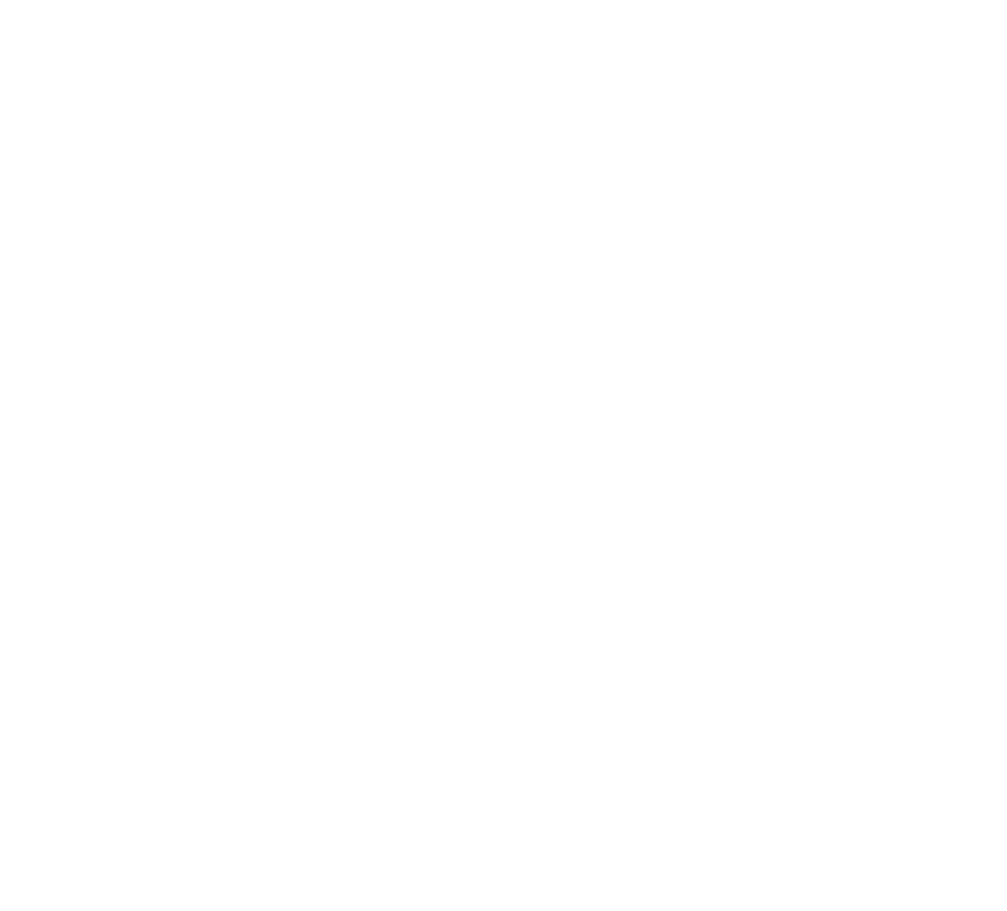
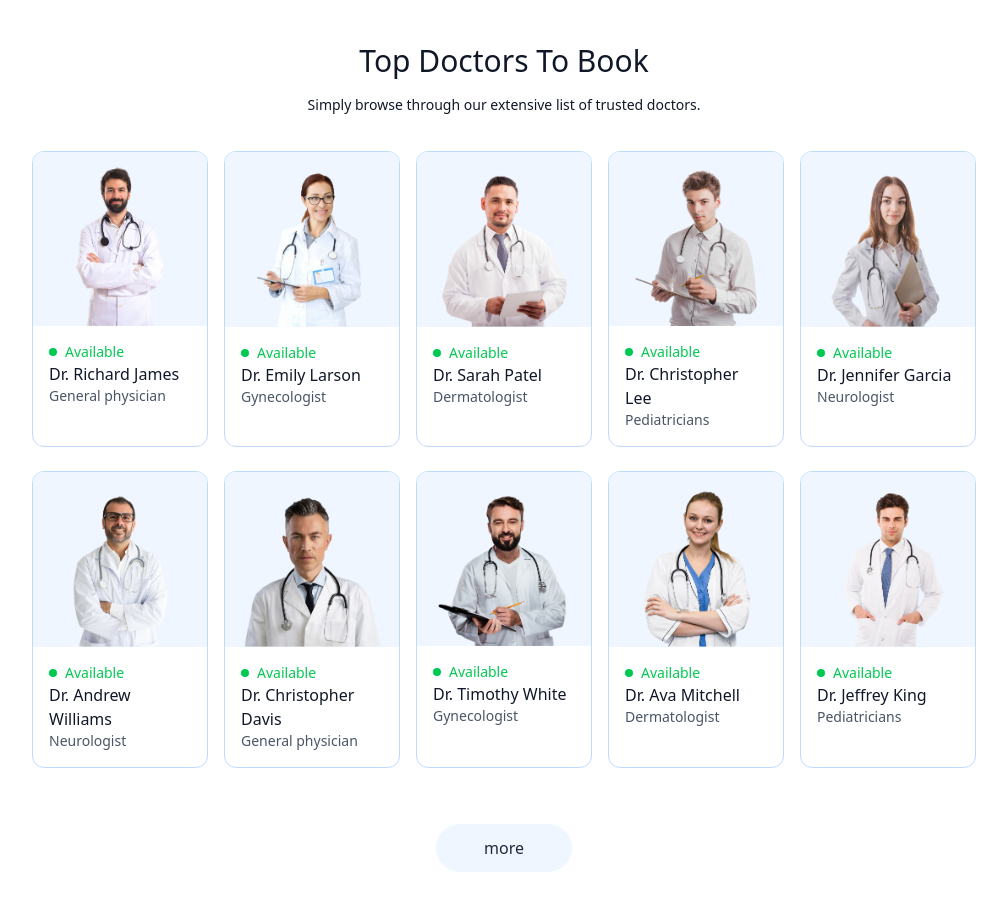
Before and after one commit to Dhiraj-3114/CarePoint, a React (Vite) app in the folder frontend/: page / in a window 1280 px wide. Shown: the part 960-1871 px from the top of the page, without its empty margins (136-1143 px from the left). Before the commit the page ends 939 px from the top, so only its background shows below. Built offline with nearby package versions, Linux system fonts and the light colour scheme.

Commit message:
Top doctors section added

```diff
--- /dev/null
+++ b/frontend/src/components/TopDoctors.jsx
@@ -0,0 +1,33 @@
+import React, { useContext } from 'react'
+import { useNavigate } from 'react-router-dom'
+import { AppContext } from '../context/AppContext';
+
+const TopDoctors = () => {
+
+    const navigate = useNavigate();
+    const {doctors} = useContext(AppContext)
+
+  return (
+    <div className='flex flex-col items-center gap-4 my-16 text-gray-900 md:mx-10'>
+        <h1 className='text-3xl font-medium'>Top Doctors To Book</h1>
+        <p className='sm:w-1/2 text-center text-sm'>Simply browse through our extensive list of trusted doctors.</p>
+        <div className='w-full grid grid-cols-2 md:grid-cols-5 gap-4 pt-5 gap-y-6 px-3 sm:px-0'>
+            {doctors.slice(0, 10).map((item, index) => (
+                <div onClick={() => navigate(`/appointment/${item._id}`)} className='border border-blue-200 rounded-xl overflow-hidden cursor-pointer hover:translate-y-[-10px] transition-all duration-500' key={index}>
+                    <img className='bg-blue-50' src={item.image} alt="" />
+                    <div className='p-4'>
+                        <div className='flex items-center gap-2 text-sm text-center text-green-500'>
+                            <p className='w-2 h-2 bg-green-500 rounded-full'></p><p>Available</p>
+                        </div>
+                        <p className='text-gray-900 text-1xl font-medium'>{item.name}</p>
+                        <p className='text-gray-600 text-sm'>{item.speciality}</p>
+                    </div>
+                </div>
+            ))}
+        </div>
+        <button onClick={() => {navigate('/doctors'); scrollTo(0, 0)}} className='bg-blue-50 text-gray-800 px-12 py-3 rounded-full mt-10 cursor-pointer'>more</button>
+    </div>
+  )
+}
+
+export default TopDoctors
--- /dev/null
+++ b/frontend/src/context/AppContext.jsx
@@ -0,0 +1,20 @@
+import { createContext } from "react";
+import { doctors } from "../assets/assets";
+
+export const AppContext = createContext()
+
+const AppContextProvider = (props) => {
+
+    const value = {
+        doctors
+    }
+
+    return (
+        <AppContext.Provider value={value}>
+            {props.children}
+        </AppContext.Provider>
+    )
+
+}
+
+export default AppContextProvider
--- a/frontend/src/main.jsx
+++ b/frontend/src/main.jsx
@@ -3,9 +3,14 @@
 import './index.css'
 import App from './App.jsx'
 import { BrowserRouter } from 'react-router-dom'
+import AppContextProvider from './context/AppContext.jsx'
 
 createRoot(document.getElementById('root')).render(
   <BrowserRouter>
+
+  <AppContextProvider>
     <App />
+  </AppContextProvider>
+
   </BrowserRouter>,
 )
--- a/frontend/src/pages/Home.jsx
+++ b/frontend/src/pages/Home.jsx
@@ -1,12 +1,14 @@
 import React from 'react'
 import Header from '../components/Header'
 import SpecialityMenu from '../components/SpecialityMenu'
+import TopDoctors from '../components/TopDoctors'
 
 const Home = () => {
   return (
     <div>
         <Header/>
         <SpecialityMenu/>
+        <TopDoctors/>
     </div>
   )
 }
```
